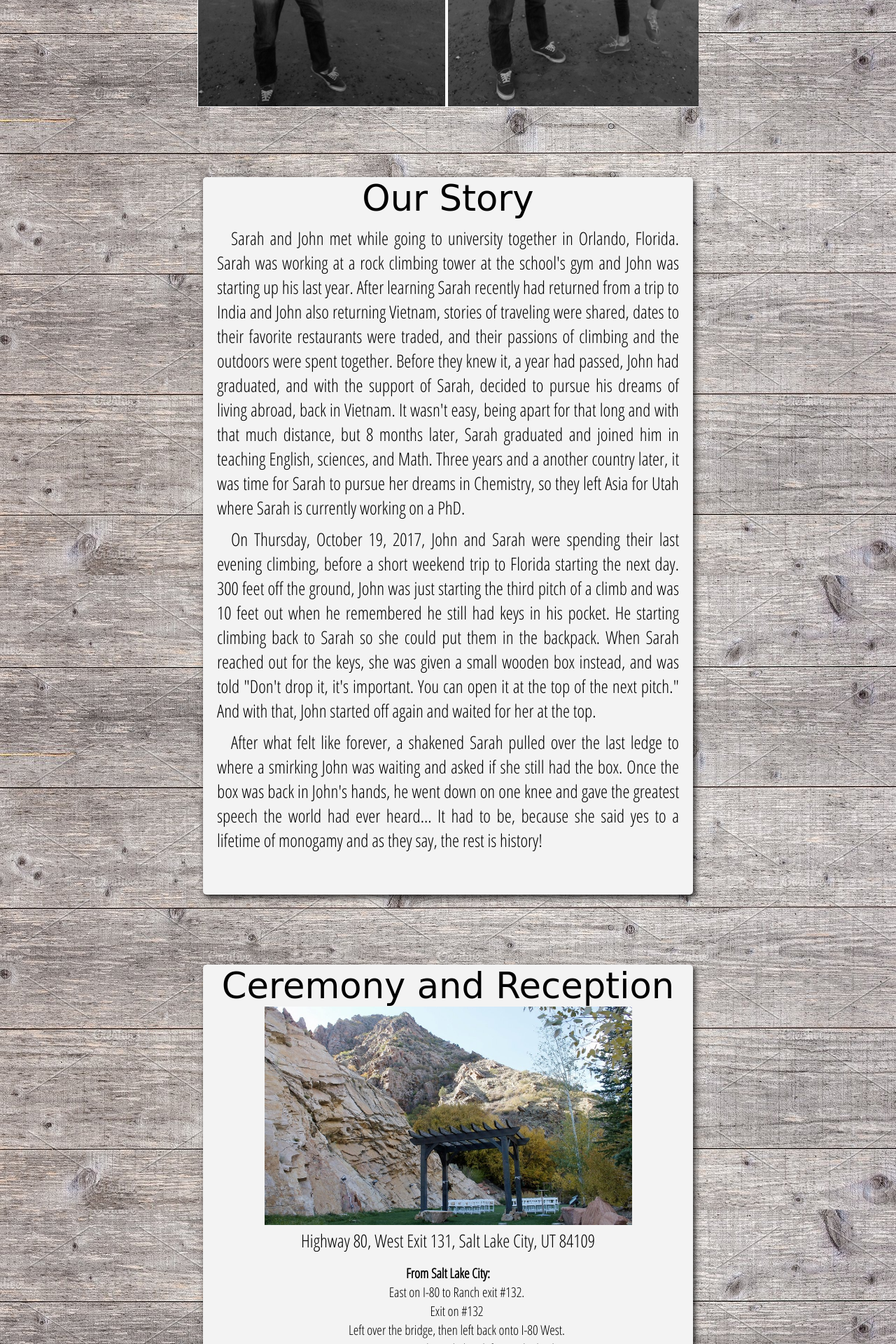
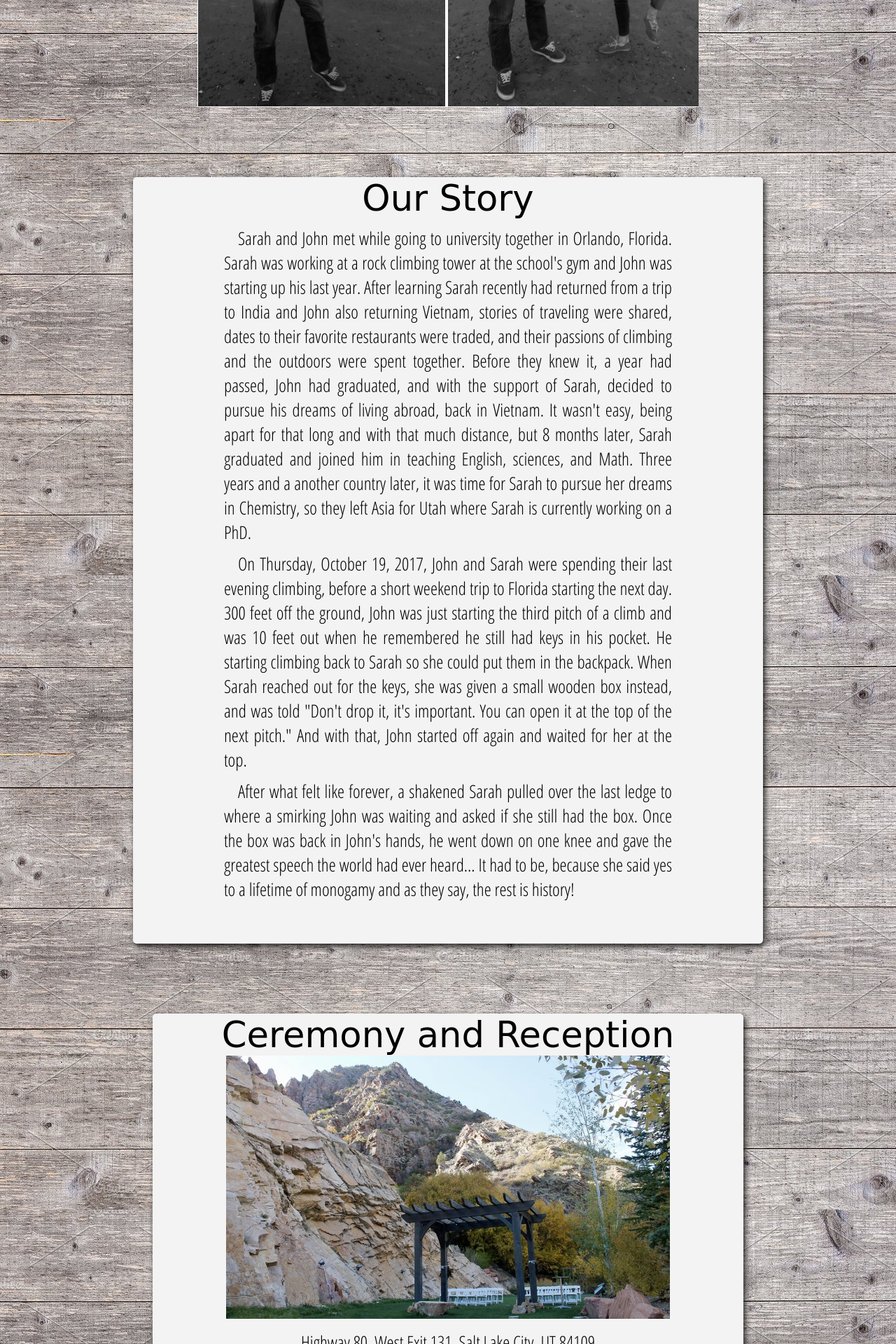
Before and after one commit to JohnnyBEdge/weddingSite, a PHP site: page / in a window 1280 px wide. Shown: the part 990-2910 px from the top of the page at 70% size. Run offline with PHP 8.4, Linux system fonts and the light colour scheme; some web fonts are replaced.

Commit message:
sized story section, added registry section

```diff
--- a/index.html
+++ b/index.html
@@ -112,10 +112,10 @@
         </form>
     </div>
 
-    <!-- <div class="section" id="registrySection">
+    <<div class="section" id="registrySection">
         <h3>Registry</h3>
         <p>Lorem ipsum dolor sit amet consectetur adipisicing elit. Corporis sequi possimus provident est similique amet consectetur molestias quisquam? Dolores accusamus error molestiae eius magni necessitatibus delectus corrupti praesentium eos quasi?</p>
-    </div> -->
+    </div>
 </div>
 
 
--- a/style.css
+++ b/style.css
@@ -47,6 +47,9 @@ body{
     .navBar{
         font-size: 5vw;
     }
+    .section{
+        width: auto;
+    }
   }
 
   #johnsarah{
@@ -56,18 +59,17 @@ body{
       font-family: 'Open Sans Condensed', cursive;
   }
 
-
-
 .section{
-    /* display: flex; */
-    margin-top: 50px;
-    margin: 0 auto;
+    display: flex;
+    flex-direction: column;
+    margin: 0 4em;
+    align-items: center;
+    justify-content: center;
 }
 
 #storySection{
+    width: 900px;
     background-color: #f3f3f3;
-    width: 700px;
-    height: auto;
     box-shadow: 3px 4px 9px 0px rgba(0,0,0,0.82);
     border-radius: 5px;
     font-family: 'Open Sans Condensed', sans-serif;
@@ -87,14 +89,12 @@ body{
     .storyText {
         font-size: 2vw;
         text-align: justify;
-        margin: 10px 20px;
+        margin: 10px 130px;
         text-indent: 20px;
     }
 
 #detailsSection{
     background-color: #f3f3f3;
-    width: 700px;
-    height: auto;
     box-shadow: 3px 4px 9px 0px rgba(0,0,0,0.82);
     border-radius: 5px;
     font-family: 'Open Sans Condensed', sans-serif;
@@ -104,14 +104,12 @@ body{
 }
 
 #cereAndRecep{
-    margin: 0;
     text-align: center;
     font-family: 'Fredericka the Great', cursive;
     font-size: 4vw;
 }
 
 #louland{
-    display: flex;
     justify-content: center;
     align-items: center;
 }
@@ -136,8 +134,6 @@ body{
 
 #rsvpSection{
     background-color: #f3f3f3;
-    width: 700px;
-    height: auto;
     box-shadow: 3px 4px 9px 0px rgba(0,0,0,0.82);
     border-radius: 5px;
     font-family: 'Open Sans Condensed', sans-serif;
@@ -154,8 +150,11 @@ body{
 
 #registrySection{
     background-color: #f8f3e6;
-    width: 75%;
+    width: 90%;
     height: auto;
+    font-family: 'Open Sans Condensed', sans-serif;
+    font-size: 3vw;
+    text-align: center;
 }
 
 form{
```
Also changed, not shown: wand-saber.jpg (added), wand-saber.png (added), wand.jpeg (added).
